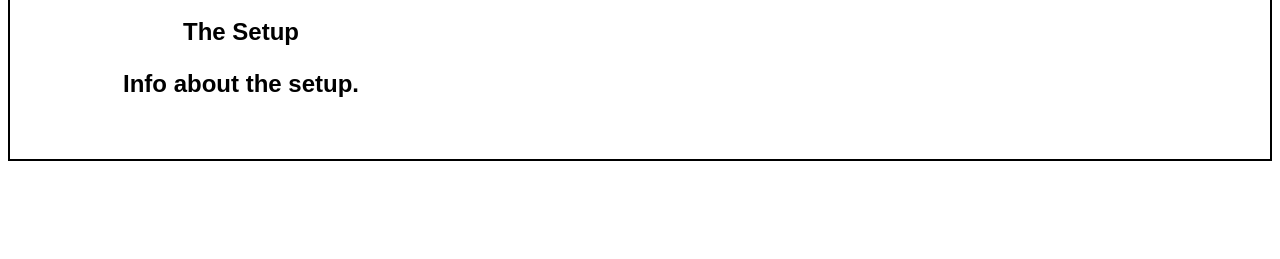
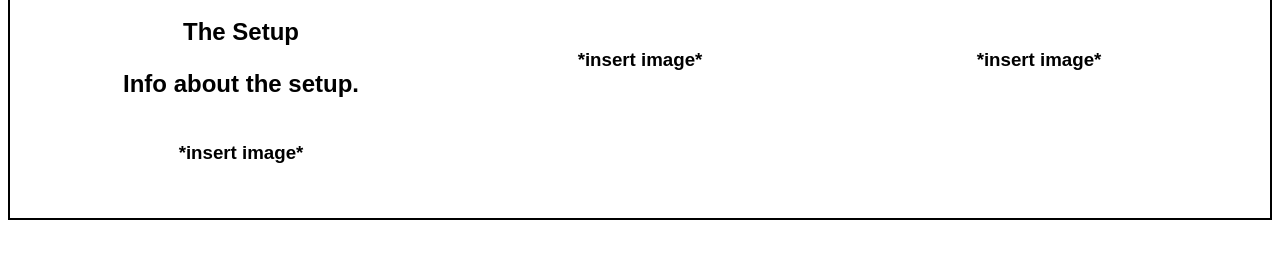
Before and after one commit to JoeyLukes/tribute_page, a plain HTML site: page index.html in a window 1280 px wide. Shown: the part 155-414 px from the top of the page. Drawn offline with Linux system fonts and the light colour scheme.

Commit message:
Update index.html

```diff
--- a/index.html
+++ b/index.html
@@ -32,6 +32,14 @@
         <h2> The Setup <h2>
         <p> Info about the setup. </p>
       </div>
-      <div class
+      <div id='image1'>
+        <h3> *insert image* <h3>
+      </div>
+      <div id='image2'>
+        <h3> *insert image* <h3>
+      </div>
+      <div id='image3'>
+        <h3> *insert image* <h3>
+      </div>
     </main>
   </body>
```
